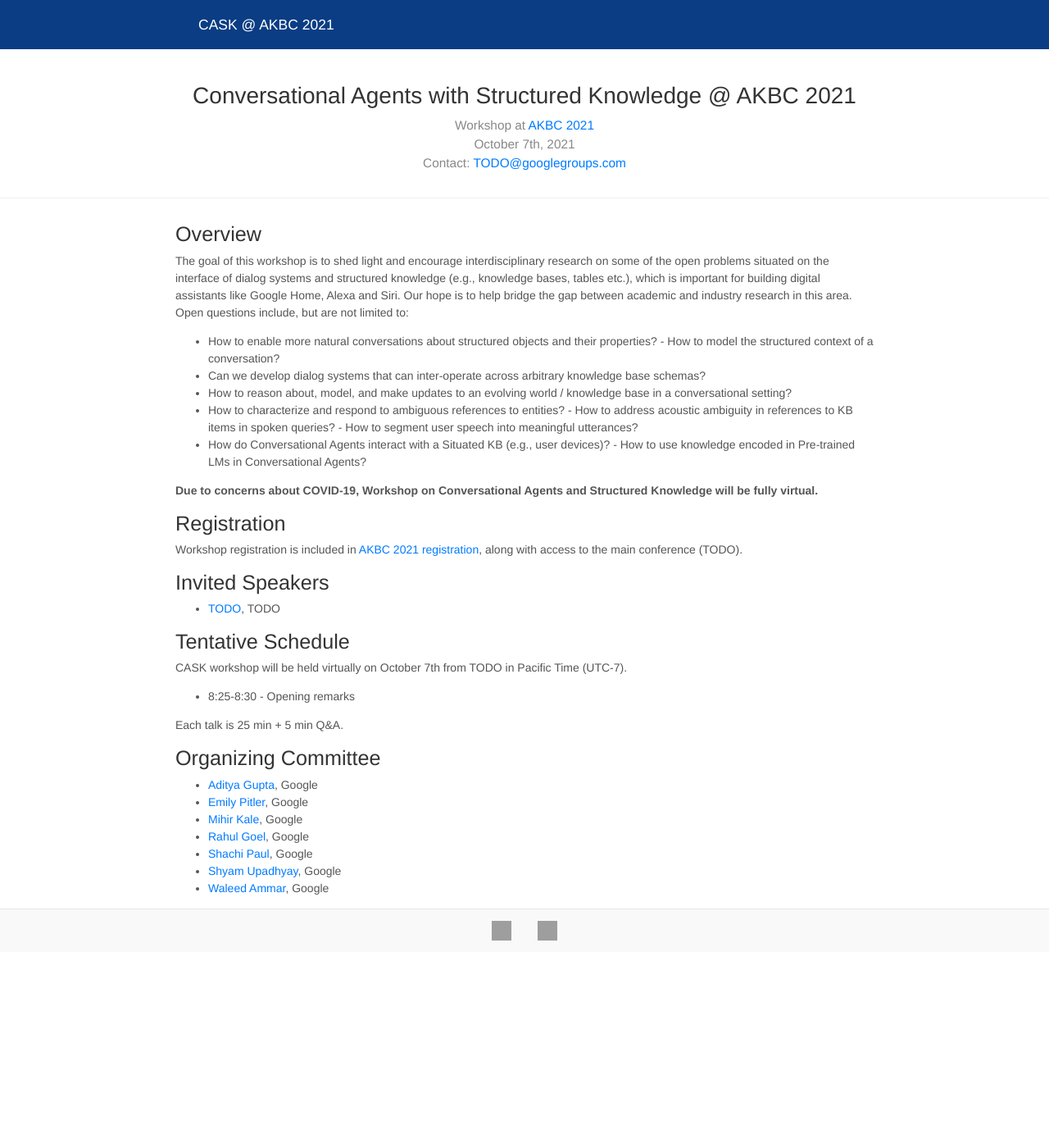
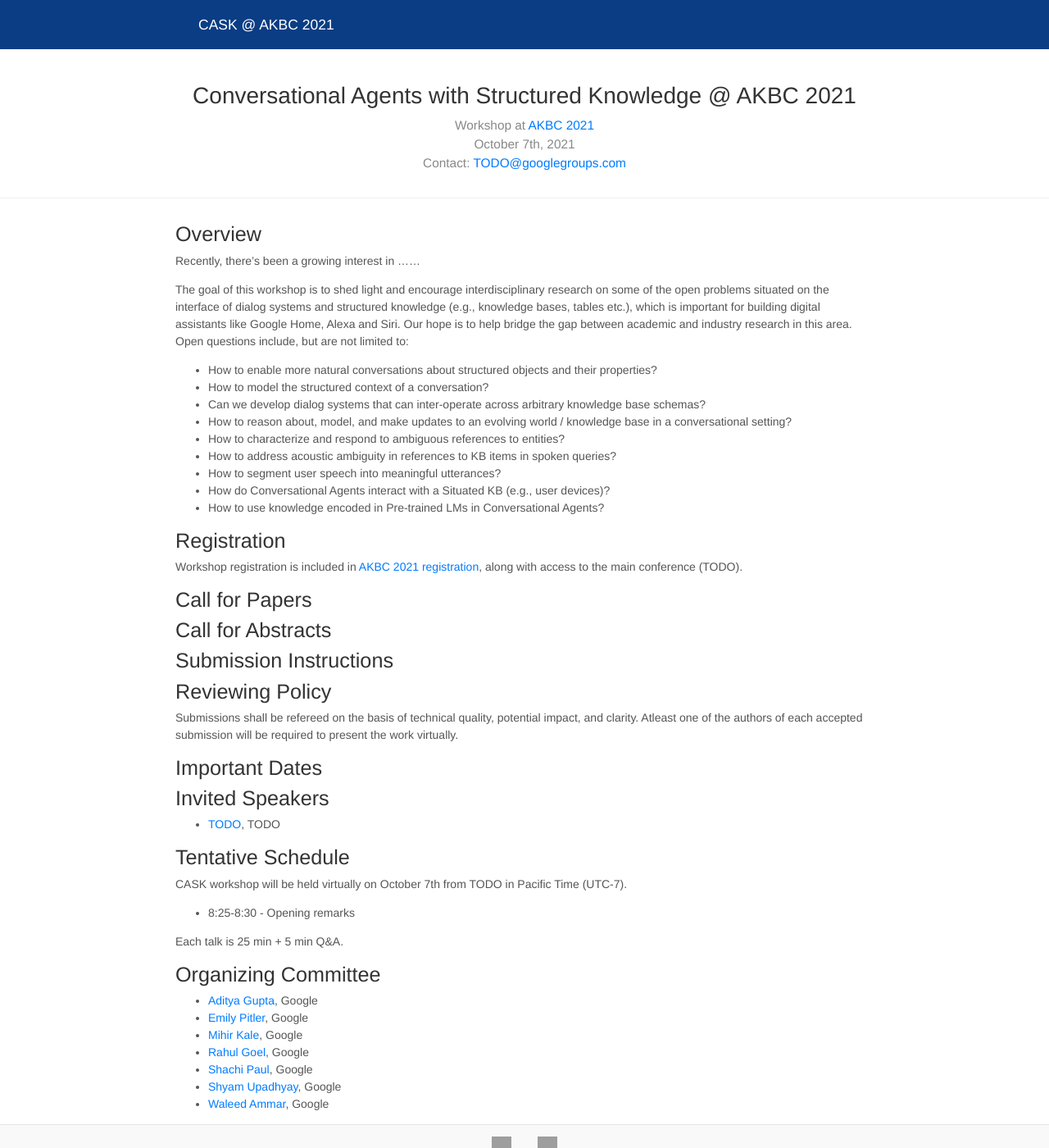
Before and after one commit to cask-workshop/cask-workshop.github.io, a Jekyll site: the page built from index.md, in a window 1280 px wide and 1400 px high. Shown: the whole window at 82% size. Built offline with Jekyll 4.4.1, drawn with Linux system fonts in a browser that asks for light colours; nearby versions of some CDN libraries; grey boxes are pictures that could not be loaded.

Commit message:
more edits

```diff
--- a/index.md
+++ b/index.md
@@ -7,31 +7,37 @@ collection: pages_2019
 
 ## Overview
 
-<!-- There has been growing interest in extracting, representing, and applying knowledge. In NLP literatures, both structured (e.g. Freebase, Wikidata) and unstructured (plain text) text have been used as knowledge sources. Knowledge from such sources plays an important role in advancing the state-of-the-art in various downstream tasks, such as question answering, generation and fact verification.
-
-The objective of this workshop is to bring together researchers interested in effectively extracting, representing, and applying knowledge in various different ways. We promote discussions in related topics including but not limited to:
-
-- The role of explicit structure in representing knowledge in the future
-- Can language models be knowledge bases?
-- How to effectively combine structured and unstructured knowledge?
-- How to effectively combine external (explicit) and parameterized (implicit) knowledge?
-- How to interpret knowledge that the models potentially have?
-- Applications that make use of structured or unstructured knowledge
-- Transfer learning for diverse knowledge sources -->
+Recently, there's been a growing interest in ......
 
 The goal of this workshop is to shed light and encourage interdisciplinary research on some of the open problems situated on the interface of dialog systems and structured knowledge (e.g., knowledge bases, tables etc.), which is important for building digital assistants like Google Home, Alexa and Siri. Our hope is to help bridge the gap between academic and industry research in this area. Open questions include, but are not limited to:
-- How to enable more natural conversations about structured objects and their properties? - How to model the structured context of a conversation?
+- How to enable more natural conversations about structured objects and their properties?
+- How to model the structured context of a conversation?
 - Can we develop dialog systems that can inter-operate across arbitrary knowledge base schemas?
 - How to reason about, model, and make updates to an evolving world / knowledge base in a conversational setting?
-- How to characterize and respond to ambiguous references to entities? - How to address acoustic ambiguity in references to KB items in spoken queries? - How to segment user speech into meaningful utterances?
-- How do Conversational Agents interact with a Situated KB (e.g., user devices)? - How to use knowledge encoded in Pre-trained LMs in Conversational Agents?
+- How to characterize and respond to ambiguous references to entities?
+- How to address acoustic ambiguity in references to KB items in spoken queries?
+- How to segment user speech into meaningful utterances?
+- How do Conversational Agents interact with a Situated KB (e.g., user devices)?
+- How to use knowledge encoded in Pre-trained LMs in Conversational Agents?
 
 
-**Due to concerns about COVID-19, Workshop on Conversational Agents and Structured Knowledge will be fully virtual.**
+<!-- **Due to concerns about COVID-19, Workshop on Conversational Agents and Structured Knowledge will be fully virtual.** -->
 
 ## Registration
 
 Workshop registration is included in [AKBC 2021 registration](TODO), along with access to the main conference (TODO).
+
+## Call for Papers
+
+<h2>Call for Abstracts</h2>
+
+<h2>Submission Instructions</h2>
+
+<h2>Reviewing Policy</h2>
+Submissions shall be refereed on the basis of technical quality, potential impact, and clarity. Atleast one of the authors of each accepted submission will be required to present the work virtually.
+
+<h2>Important Dates</h2>
+
 
 ## Invited Speakers
 
```
